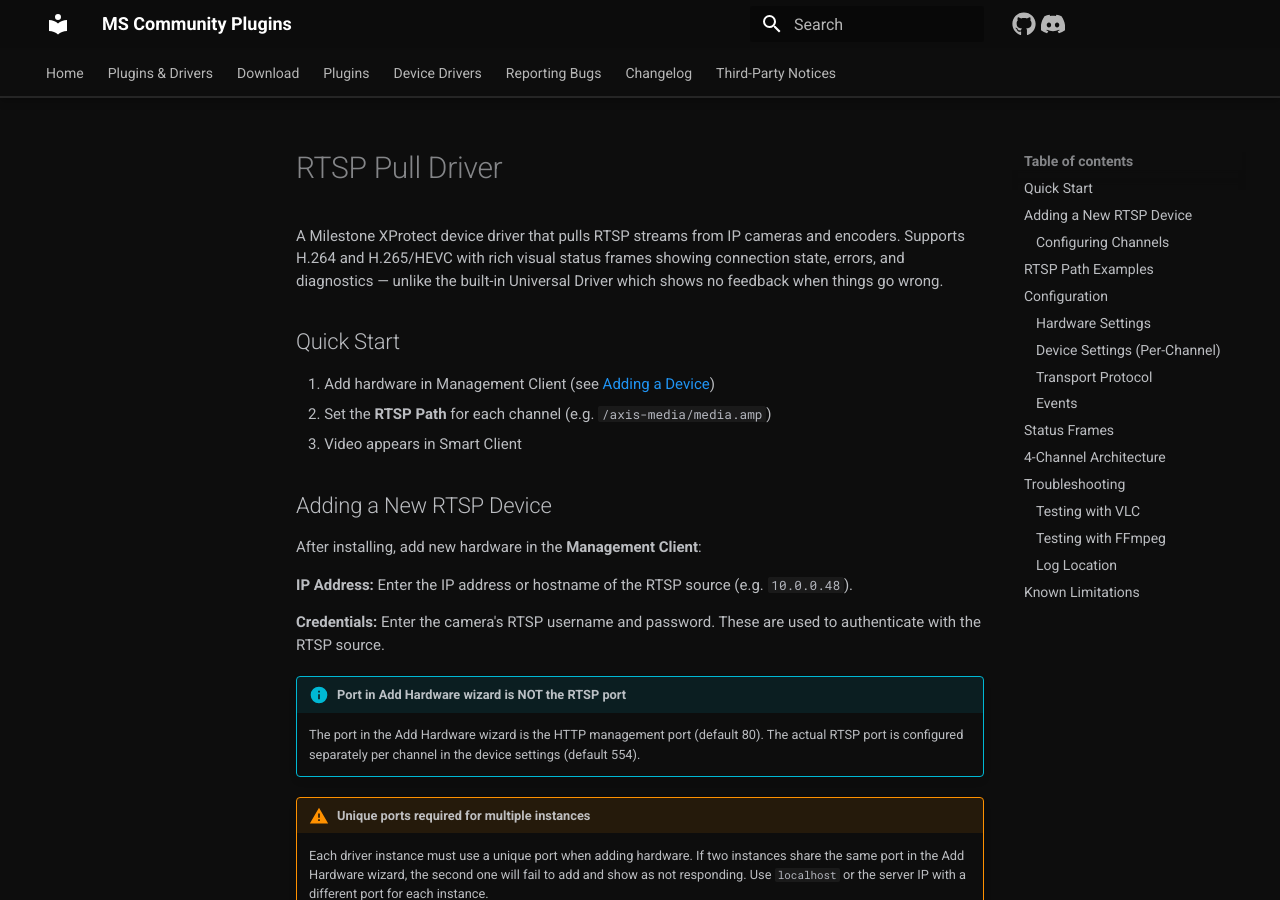
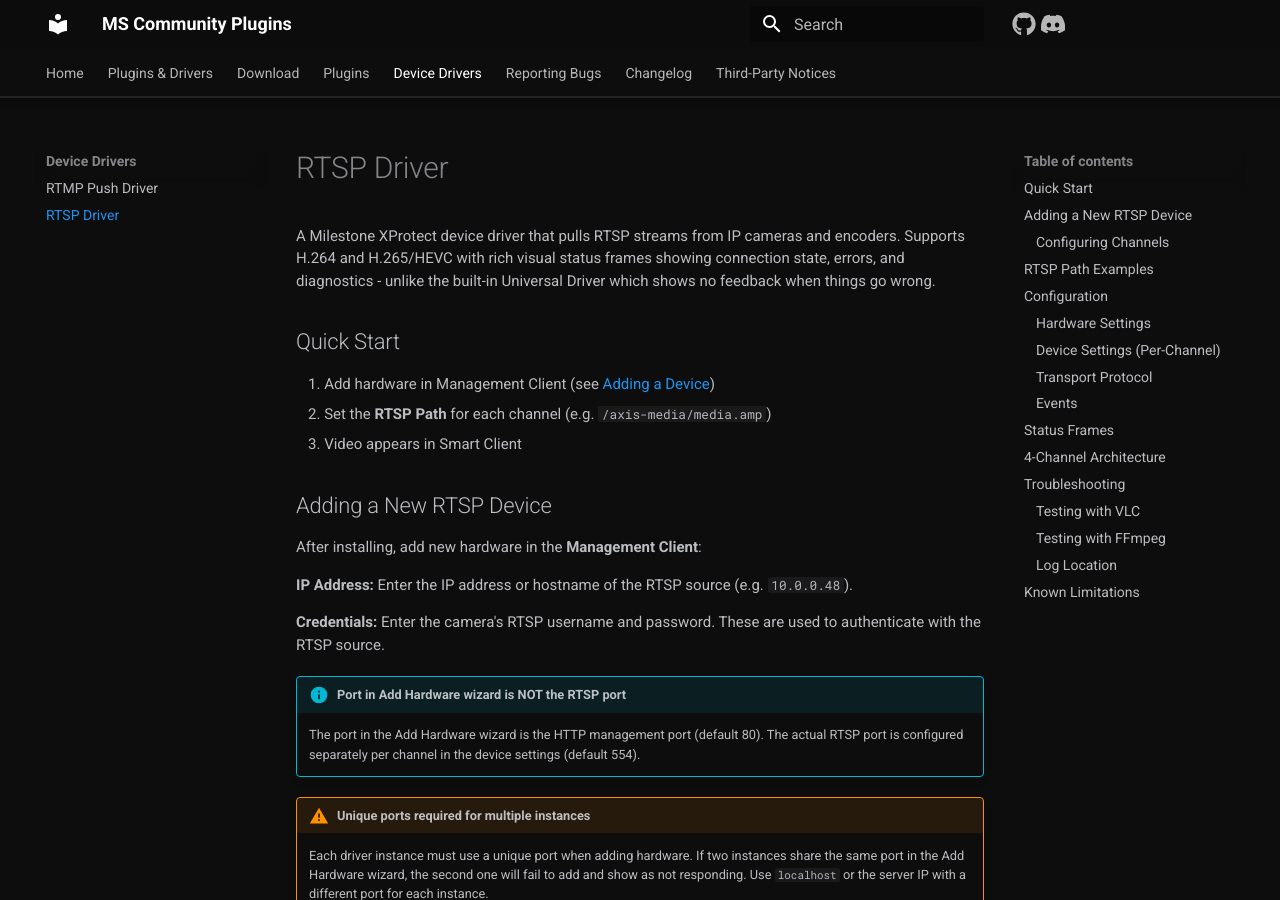
Before and after one commit to Cacsjep/mscp, an MkDocs documentation site: the page built from docs/plugins/device-drivers/rtsp.md, in a window 1280 px wide and 900 px high. Built offline with MkDocs 1.6.1 and Material for MkDocs 9.7.7, drawn with Linux system fonts in a browser that asks for light colours; some of the changed text lies outside the part shown.

Commit message:
docs update, 3rd infos

```diff
--- a/THIRD-PARTY-NOTICES.txt
+++ b/THIRD-PARTY-NOTICES.txt
@@ -9,7 +9,7 @@
 FFmpeg
 ------------------------------------------------------------------------
 
-The MonitorRTMPStreamer plugin ships FFmpeg shared libraries (avcodec,
+The MonitorRTMPStreamer plugin and RTSPDriver ship FFmpeg shared libraries (avcodec,
 avformat, avutil, swscale, swresample, avfilter, avdevice) obtained via
 the FFmpeg.GPL NuGet package. These libraries are compiled with GPL-
 licensed encoders (including libx264).
@@ -41,7 +41,7 @@
 FFmpeg.AutoGen
 ------------------------------------------------------------------------
 
-C# bindings for FFmpeg used by the MonitorRTMPStreamer plugin.
+C# bindings for FFmpeg used by the MonitorRTMPStreamer plugin and RTSPDriver.
 
   License:    GNU Lesser General Public License v3.0 (LGPL-3.0)
   Repository: https://github.com/Ruslan-B/FFmpeg.AutoGen
--- a/docs/plugins/device-drivers/rtsp.md
+++ b/docs/plugins/device-drivers/rtsp.md
@@ -1,8 +1,8 @@
 <div class="show-title" markdown>
 
-# RTSP Pull Driver
+# RTSP Driver
 
-A Milestone XProtect device driver that pulls RTSP streams from IP cameras and encoders. Supports H.264 and H.265/HEVC with rich visual status frames showing connection state, errors, and diagnostics — unlike the built-in Universal Driver which shows no feedback when things go wrong.
+A Milestone XProtect device driver that pulls RTSP streams from IP cameras and encoders. Supports H.264 and H.265/HEVC with rich visual status frames showing connection state, errors, and diagnostics - unlike the built-in Universal Driver which shows no feedback when things go wrong.
 
 ## Quick Start
 
@@ -49,7 +49,7 @@
 | **Bosch** | `rtsp://ip/video1` | `/video1` |
 
 !!! tip "Leading slash"
-    The driver auto-adds a leading `/` if you forget it — both `axis-media/media.amp` and `/axis-media/media.amp` work.
+    The driver auto-adds a leading `/` if you forget it - both `axis-media/media.amp` and `/axis-media/media.amp` work.
 
 ## Configuration
 
@@ -95,12 +95,12 @@
 |---|---|
 | **Not Configured** | "Not Configured" with RTSP path examples for common camera brands |
 | **Connecting** | "Connecting..." with URL, transport, and attempt number |
-| **Awaiting Keyframe** | "Awaiting Keyframe..." — connected, waiting for first IDR frame |
+| **Awaiting Keyframe** | "Awaiting Keyframe..." - connected, waiting for first IDR frame |
 | **Streaming** | Live video from the camera |
 | **Reconnecting** | The error message prominently displayed with reconnect countdown |
 | **Auth Failed** | Lock icon with "Authentication Failed" and instructions |
 | **Connection Error** | The specific error (timeout, refused, DNS, etc.) |
-| **Unsupported Codec** | Warning with codec name — only H.264 and H.265 are supported |
+| **Unsupported Codec** | Warning with codec name - only H.264 and H.265 are supported |
 | **No Video Track** | Warning that the RTSP source has no video stream |
 | **Channel Disabled** | "Channel Disabled" with instructions to enable |
 
@@ -122,7 +122,7 @@
 | No video in Smart Client | Check RTSP Path is correct. Verify credentials. Check driver log. |
 | "Not Configured" shown | Set the RTSP Path in Management Client for the channel. |
 | "Authentication Failed" | Verify username/password match the camera's RTSP credentials. |
-| "Stream not found (404)" | Check RTSP path — try accessing the full URL with VLC first. |
+| "Stream not found (404)" | Check RTSP path - try accessing the full URL with VLC first. |
 | "Connection timed out" | Verify camera IP is reachable. Check firewall rules. |
 | "Connection refused" | Camera is not responding on the configured RTSP port. Check port setting. |
 | "Unsupported Codec" | Camera is sending a codec other than H.264 or H.265. Change camera settings. |
--- a/mkdocs.yml
+++ b/mkdocs.yml
@@ -47,6 +47,7 @@
       - Smart Bar: plugins/smart-client/smartbar.md
   - Device Drivers:
     - RTMP Push Driver: plugins/device-drivers/rtmp.md
+    - RTSP Driver: plugins/device-drivers/rtsp.md
   - Reporting Bugs: support/reporting-bugs.md
   - Changelog: support/changelog.md
   - Third-Party Notices: support/third-party-notices.md
```
Also changed, not shown: other parts of docs/plugins/device-drivers/rtsp.md (+0 -3 lines), docs/plugins/index.md (+4 -0 lines).
